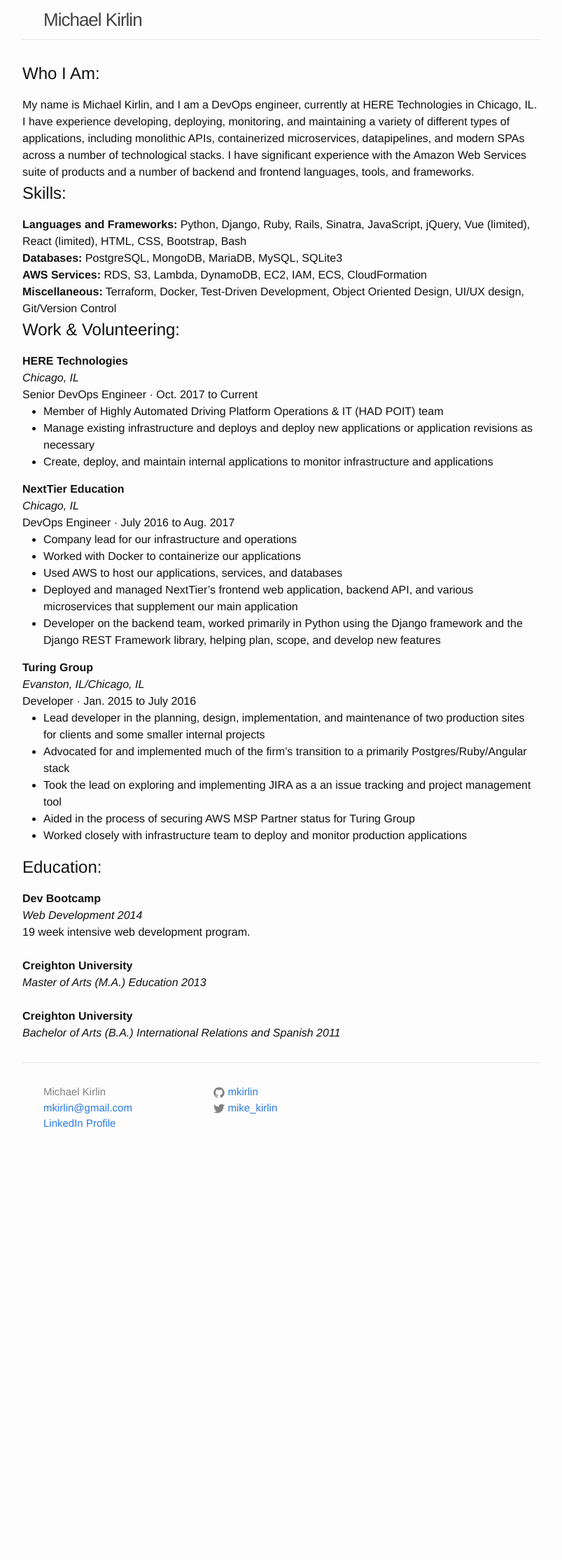
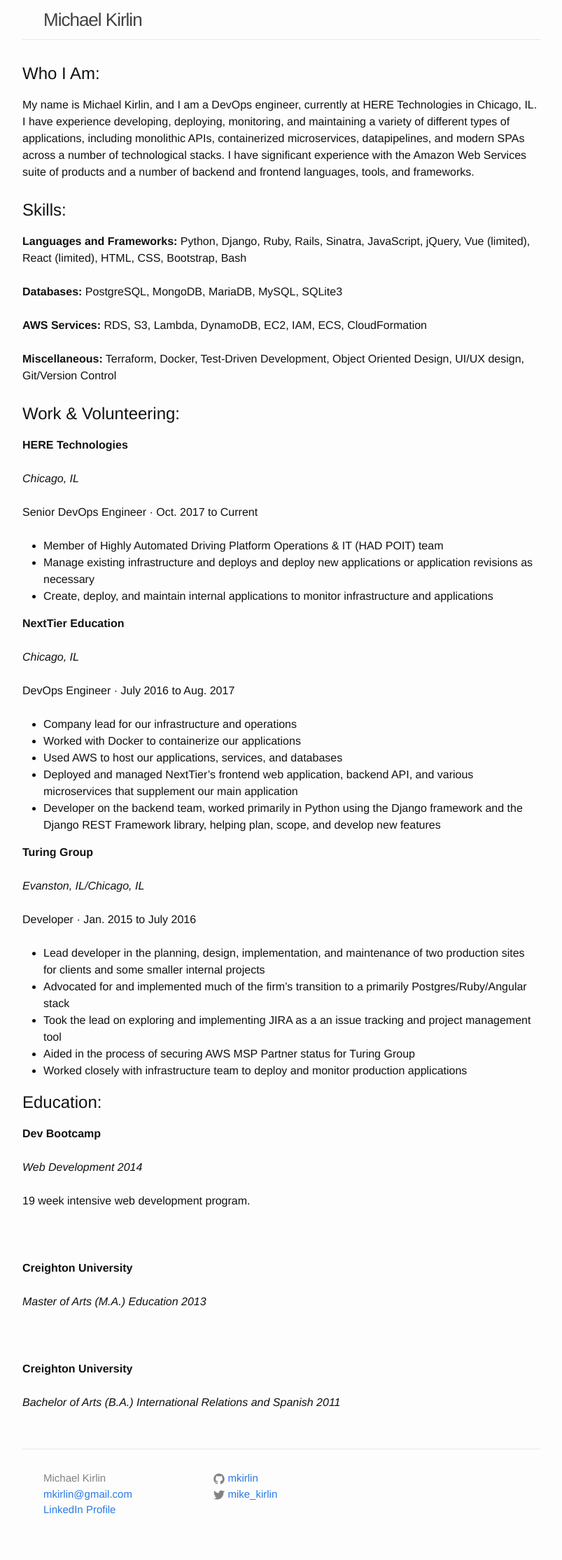
Before and after one commit to mkirlin/mkirlin.github.io, a Jekyll site: the page built from index.md, in a window 1280 px wide. Shown: the whole page at 70% size, without its empty margins (238-1041 px from the left). Built offline with Jekyll 4.4.1, drawn with Linux system fonts in a browser that asks for light colours; our own code applies the rules of GitHub Pages for plain Markdown files; before the commit the page ends 1677 px from its top, so only the background shows below that.

Commit message:
Continuing to tweak layout

```diff
--- a/index.md
+++ b/index.md
@@ -4,27 +4,27 @@
 
 Who I Am:
 ---------
-My name is Michael Kirlin, and I am a DevOps engineer, currently at HERE Technologies in Chicago, IL. I have experience developing, deploying, monitoring, and maintaining a variety of different types of applications, including monolithic APIs, containerized microservices, datapipelines, and modern SPAs across a number of technological stacks. I have significant experience with the Amazon Web Services suite of products and a number of backend and frontend languages, tools, and frameworks. <br>
+My name is Michael Kirlin, and I am a DevOps engineer, currently at HERE Technologies in Chicago, IL. I have experience developing, deploying, monitoring, and maintaining a variety of different types of applications, including monolithic APIs, containerized microservices, datapipelines, and modern SPAs across a number of technological stacks. I have significant experience with the Amazon Web Services suite of products and a number of backend and frontend languages, tools, and frameworks. <br><br>
 
 Skills:
 ---------
-**Languages and Frameworks:** Python, Django, Ruby, Rails, Sinatra, JavaScript, jQuery, Vue (limited), React (limited), HTML, CSS, Bootstrap, Bash <br>
-**Databases:** PostgreSQL, MongoDB, MariaDB, MySQL, SQLite3 <br>
-**AWS Services:** RDS, S3, Lambda, DynamoDB, EC2, IAM, ECS, CloudFormation <br>
-**Miscellaneous:** Terraform, Docker, Test-Driven Development, Object Oriented Design, UI/UX design, Git/Version Control <br>
+**Languages and Frameworks:** Python, Django, Ruby, Rails, Sinatra, JavaScript, jQuery, Vue (limited), React (limited), HTML, CSS, Bootstrap, Bash <br><br>
+**Databases:** PostgreSQL, MongoDB, MariaDB, MySQL, SQLite3 <br><br>
+**AWS Services:** RDS, S3, Lambda, DynamoDB, EC2, IAM, ECS, CloudFormation <br><br>
+**Miscellaneous:** Terraform, Docker, Test-Driven Development, Object Oriented Design, UI/UX design, Git/Version Control <br><br>
 
 Work & Volunteering:
 ---------
-**HERE Technologies** <br>
-*Chicago, IL* <br>
-Senior DevOps Engineer · Oct. 2017 to Current <br>
+**HERE Technologies** <br><br>
+*Chicago, IL* <br><br>
+Senior DevOps Engineer · Oct. 2017 to Current <br><br>
 - Member of Highly Automated Driving Platform Operations & IT (HAD POIT) team
 - Manage existing infrastructure and deploys and deploy new applications or application revisions as necessary
 - Create, deploy, and maintain internal applications to monitor infrastructure and applications
 
-**NextTier Education** <br>
-*Chicago, IL* <br>
-DevOps Engineer · July 2016 to Aug. 2017 <br>
+**NextTier Education** <br><br>
+*Chicago, IL* <br><br>
+DevOps Engineer · July 2016 to Aug. 2017 <br><br>
 
 - Company lead for our infrastructure and operations
 - Worked with Docker to containerize our applications
@@ -32,9 +32,9 @@
 - Deployed and managed NextTier's frontend web application, backend API, and various microservices that supplement our main application
 - Developer on the backend team, worked primarily in Python using the Django framework and the Django REST Framework library, helping plan, scope, and develop new features
 
-**Turing Group** <br>
-*Evanston, IL/Chicago, IL* <br>
-Developer · Jan. 2015 to July 2016 <br>
+**Turing Group** <br><br>
+*Evanston, IL/Chicago, IL* <br><br>
+Developer · Jan. 2015 to July 2016 <br><br>
 
 - Lead developer in the planning, design, implementation, and maintenance of two production sites for clients and some smaller internal projects
 - Advocated for and implemented much of the firm's transition to a primarily Postgres/Ruby/Angular stack
@@ -44,12 +44,12 @@
 
 Education:
 ---------
-**Dev Bootcamp** <br>
-*Web Development 2014* <br>
-19 week intensive web development program. <br>
- <br>
-**Creighton University** <br>
-*Master of Arts (M.A.) Education 2013* <br>
- <br>
-**Creighton University** <br>
-*Bachelor of Arts (B.A.) International Relations and Spanish 2011* <br>
+**Dev Bootcamp** <br><br>
+*Web Development 2014* <br><br>
+19 week intensive web development program. <br><br>
+ <br><br>
+**Creighton University** <br><br>
+*Master of Arts (M.A.) Education 2013* <br><br>
+ <br><br>
+**Creighton University** <br><br>
+*Bachelor of Arts (B.A.) International Relations and Spanish 2011* <br><br>
```
